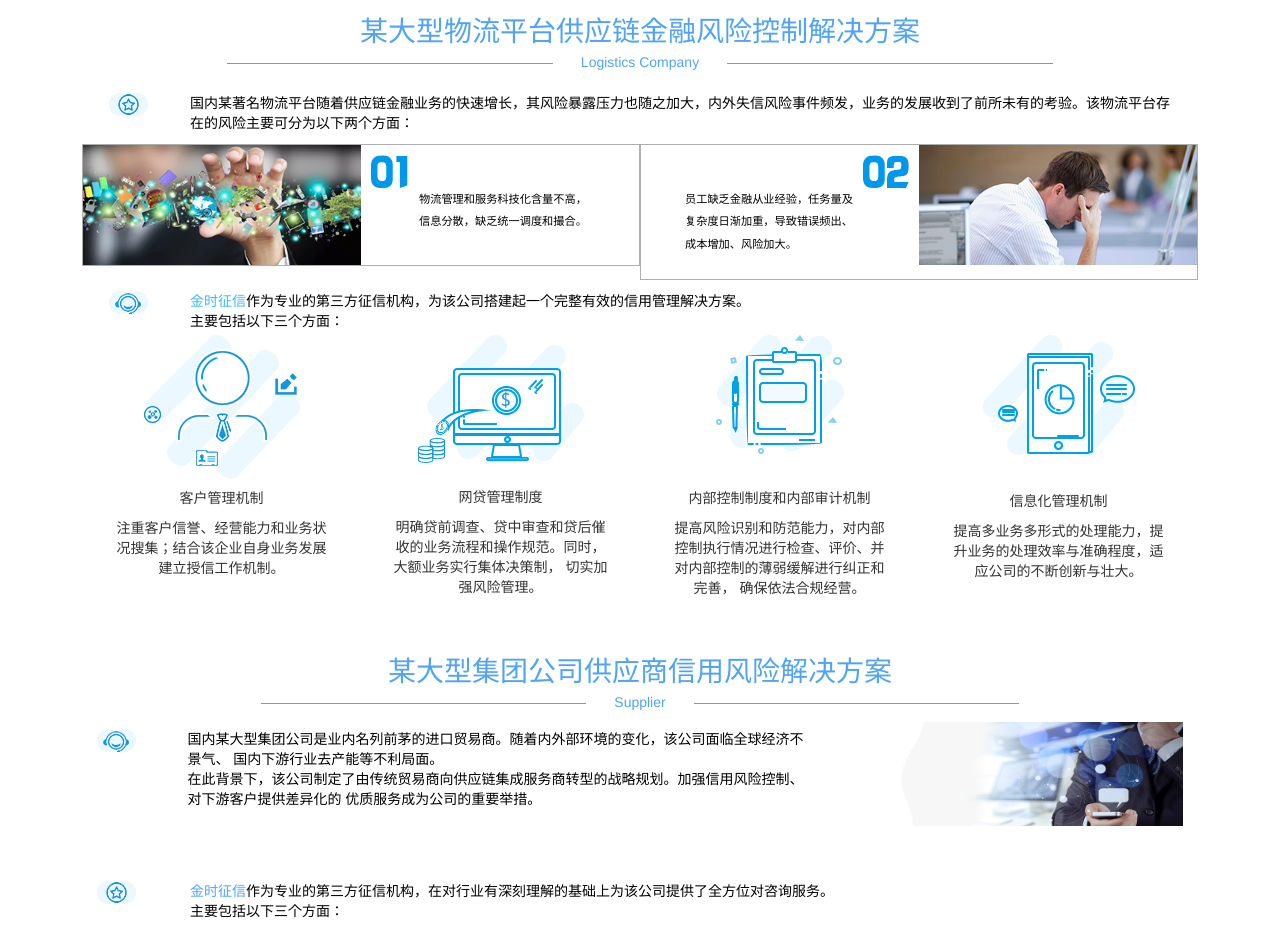
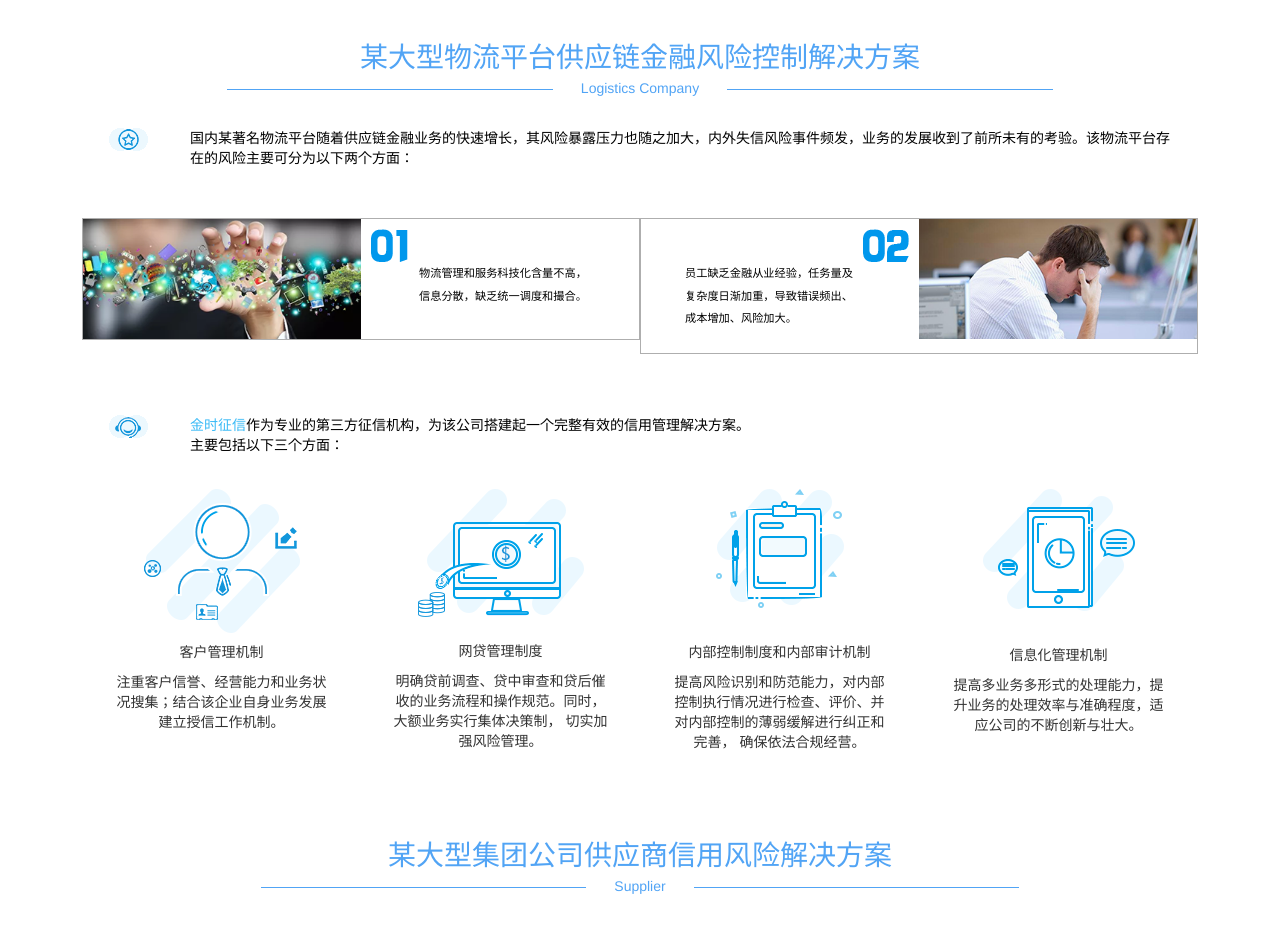
Before and after one commit to Ellipse120/deployNgCliApp, an Angular app: page /customer in a window 1280 px wide. Shown: the part 307-1232 px from the top of the page. Built offline with nearby package versions, Linux system fonts and the light colour scheme.

Commit message:
# customer

```diff
--- a/src/app/body/customer/customer.component.css
+++ b/src/app/body/customer/customer.component.css
@@ -1,3 +1,9 @@
 .font-color {
   color: rgb(81,164,245);
 }
+
+@media (min-width: 768px) {
+  .customer-supplier {
+    padding: 10% 0 60px 0;color: #000;width: 200%;
+  }
+}
--- a/src/app/body/customer/customer.component.html
+++ b/src/app/body/customer/customer.component.html
@@ -3,7 +3,7 @@
     <img src="../../../assets/images/customer-1.png" alt="" style="max-width: 100%;">
   </div>
 
-  <div class="container" style="padding: 1em 3em 0 3em">
+  <div class="container" style="padding: 40px 3em 0 3em">
     <div>
       <div class="text-center font-color">
         <p style="font-size: 2em;margin: 0;">某大型物流平台供应链金融风险控制解决方案</p>
@@ -15,7 +15,7 @@
             style="height: 1px;width:30%;background: rgb(81,164,245);display:inline-block;vertical-align: middle;">
         </span>
         </p>
-        <div class="row" style="padding: 1% 0;color: #000;">
+        <div class="row" style="padding: 20px 0 20px 0;color: #000;">
           <div class="col-xs-1 col-sm-1 col-md-1 col-lg-1">
             <img src="../../../assets/images/customer-21.png" alt="">
           </div>
@@ -24,7 +24,7 @@
             </span>
           </div>
         </div>
-        <div class="row">
+        <div class="row" style="padding:30px 0 50px 0;">
           <div>
             <div class="col-xs-12 col-sm-6 col-md-6 col-lg-6" style="padding: 0;border: 1px solid rgb(174,174,174);">
               <div>
@@ -66,8 +66,9 @@
             </div>
           </div>
         </div>
-        <!---->
+
         <div class="row" style="padding: 1% 0;color: #000;">
+          <div style="padding-bottom: 70px;">
             <div class="col-xs-1 col-sm-1 col-md-1 col-lg-1">
               <img src="../../../assets/images/customer-24.png" style="max-width: 100%;" alt="">
             </div>
@@ -76,7 +77,9 @@
               <br>主要包括以下三个方面：
             </span>
             </div>
-          <div style="padding-top: 2em;">
+          </div>
+          <div>
+            <div>
               <div class="col-xs-6 col-sm-6 col-md-3 col-lg-3">
                 <div class="thumbnail" style="border: none;">
                   <img src="../../../assets/images/customer-25.png" style="max-width: 80%;max-height: 100%;" alt="">
@@ -127,8 +130,9 @@
           </div>
         </div>
       </div>
+    </div>
 
-    <div>
+    <div style="padding-top: 30px;">
       <div class="text-center font-color">
         <p style="font-size: 2em;margin: 0;">某大型集团公司供应商信用风险解决方案</p>
         <p>
@@ -140,14 +144,14 @@
         </span>
         </p>
       </div>
-      <div class="row">
-        <div class="col-xs-12 col-sm-6 col-md-6 col-lg-8">
-          <div class="row" style="padding: 1% 0;color: #000;">
+      <div class="row" style="padding-top: 30px;">
+        <div class="col-xs-12 col-sm-4 col-md-4 col-lg-4">
+          <div class="row customer-supplier">
             <div class="col-xs-2 col-sm-1 col-md-1 col-lg-1">
-              <img src="../../../assets/images/customer-24.png" alt="">
+              <img src="../../../assets/images/customer-21.png" alt="">
             </div>
             <div class="col-xs-10 col-sm-11 col-md-11 col-lg-11 text-left" style="padding-left: 3.1em;">
-            <span>国内某大型集团公司是业内名列前茅的进口贸易商。随着内外部环境的变化，该公司面临全球经济不景气、
+            <span style="line-height: 1.5em;color: rgb(171,171,171)">国内某大型集团公司是业内名列前茅的进口贸易商。随着内外部环境的变化，该公司面临全球经济不景气、
               国内下游行业去产能等不利局面。<br>
               在此背景下，该公司制定了由传统贸易商向供应链集成服务商转型的战略规划。加强信用风险控制、对下游客户提供差异化的
               优质服务成为公司的重要举措。
@@ -155,17 +159,17 @@
             </div>
           </div>
         </div>
-        <div class="col-xs-12 col-sm-6 col-md-6 col-lg-4">
-          <img src="../../../assets/images/customer-31.png" alt="" style="max-width: 100%;max-height: 100%;">
+        <div class="col-xs-12 col-sm-8 col-md-8 col-lg-8">
+          <img src="../../../assets/images/customer-31.png" alt="" style="position: relative;max-width: 100%;max-height: 100%;opacity: 0.5;z-index: -20;">
         </div>
       </div>
       <div>
         <div class="row" style="padding: 5% 0;color: #000;">
           <div class="col-xs-2 col-sm-1 col-md-1 col-lg-1">
-            <img src="../../../assets/images/customer-21.png" alt="">
+            <img src="../../../assets/images/customer-24.png" alt="">
           </div>
           <div class="col-xs-10 col-sm-11 col-md-11 col-lg-11 text-left">
-            <span><span class="font-color">金时征信</span>作为专业的第三方征信机构，在对行业有深刻理解的基础上为该公司提供了全方位对咨询服务。
+            <span style="line-height: 1.5em;"><span class="font-color">金时征信</span>作为专业的第三方征信机构，在对行业有深刻理解的基础上为该公司提供了全方位对咨询服务。
             <br>主要包括以下三个方面：
             </span>
           </div>
@@ -210,7 +214,7 @@
           </div>
         </div>
 
-        <div style="position: relative;">
+        <div style="position: relative;padding-top: 20px;">
           <div style="position: relative;border: 1px solid #39baf6;height: 100%;width: 98.5%;">
             <div style="border: 1px solid #39baf6;left: 1.4%;top: 10px;position: relative;padding: 20px;">
               <span>
@@ -224,7 +228,7 @@
       </div>
     </div>
 
-    <div style="padding: 5% 0;">
+    <div style="padding: 80px 0 30px 0;">
       <div class="text-center font-color">
         <p style="font-size: 2em;margin: 0;">某保理公司的客户信用风险和评价解决方案</p>
         <p>
@@ -293,7 +297,7 @@
         </div>
       </div>
 
-      <div class="row" style="padding: 0 10%;">
+      <div class="row" style="padding: 10px 10%;">
         <div class="col-xs-12 col-sm-6 col-md-6 col-lg-6">
           <div class="thumbnail" style="border: none;">
             <img src="../../../assets/images/customer-44.png" style="max-width: 100%;" alt="">
```
Lines whose indentation alone changed are shown as unchanged.
